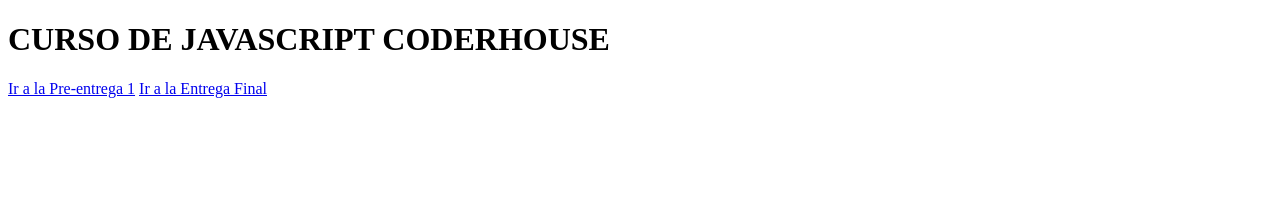
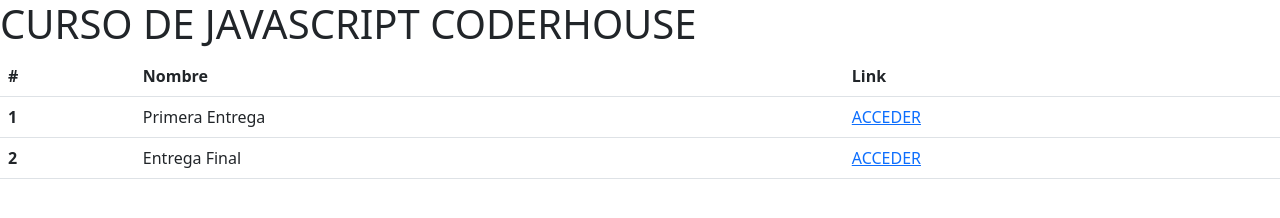
Before and after one commit to betancourtfit/Curso-javascript, a plain HTML site: page index.html in a window 1280 px wide. Drawn offline with nearby package versions, Linux system fonts and the light colour scheme.

Commit message:
ajustes en el index principal

```diff
--- a/entrega-final/modulos/formulario.js
+++ b/entrega-final/modulos/formulario.js
@@ -39,7 +39,8 @@
 /*
 ---------------------------------------------------------
 2. Esta es la funcion que se encarga de enviar la información igresada por el consumidor a un formulario de google
-
+real que puede ser consultado en
+https://docs.google.com/spreadsheets/d/1V9Yws3HASbny1x_ENg97BEPw_tp2tmCz1-c-Q8k-uSg/edit?usp=sharing
 ---------------------------------------------------------
 */
 function submitForm(e) {
--- a/index.html
+++ b/index.html
@@ -4,10 +4,31 @@
 <head>
     <title>Entregas Juan Betancourt</title>
     <meta charset="UTF-8" />
+    <link href="https://cdn.jsdelivr.net/npm/bootstrap@5.3.0/dist/css/bootstrap.min.css" rel="stylesheet" integrity="sha384-9ndCyUaIbzAi2FUVXJi0CjmCapSmO7SnpJef0486qhLnuZ2cdeRhO02iuK6FUUVM" crossorigin="anonymous">
 </head>
 
 <body>
     <h1>CURSO DE JAVASCRIPT CODERHOUSE</h1>
-    <a href="./Pre-entrega-1/index.html">Ir a la Pre-entrega 1</a>
-    <a href="./entrega-final/index.html">Ir a la Entrega Final</a>
+
+    <table class="table">
+        <thead>
+            <tr>
+                <th scope="col">#</th>
+                <th scope="col">Nombre</th>
+                <th scope="col">Link</th>
+            </tr>
+            </thead>
+            <tbody>
+            <tr>
+                <th scope="row">1</th>
+                <td>Primera Entrega</td>
+                <td><a href="./Pre-entrega-1/index.html">ACCEDER</a></td>
+            </tr>
+            <tr>
+                <th scope="row">2</th>
+                <td>Entrega Final</td>
+                <td><a href="./entrega-final/index.html">ACCEDER</a></td>
+            </tr>
+        </tbody>
+    </table>
 </body>
```
